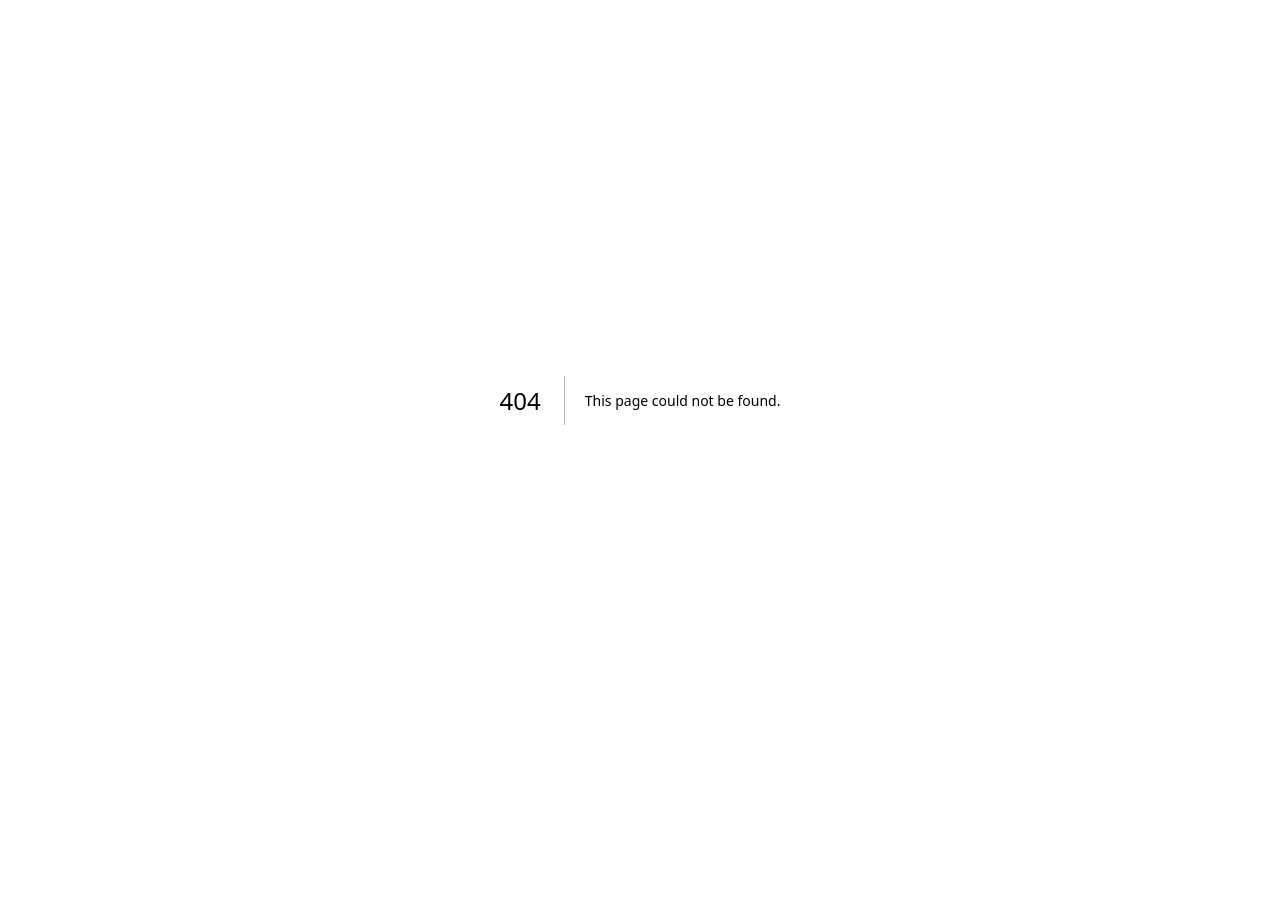
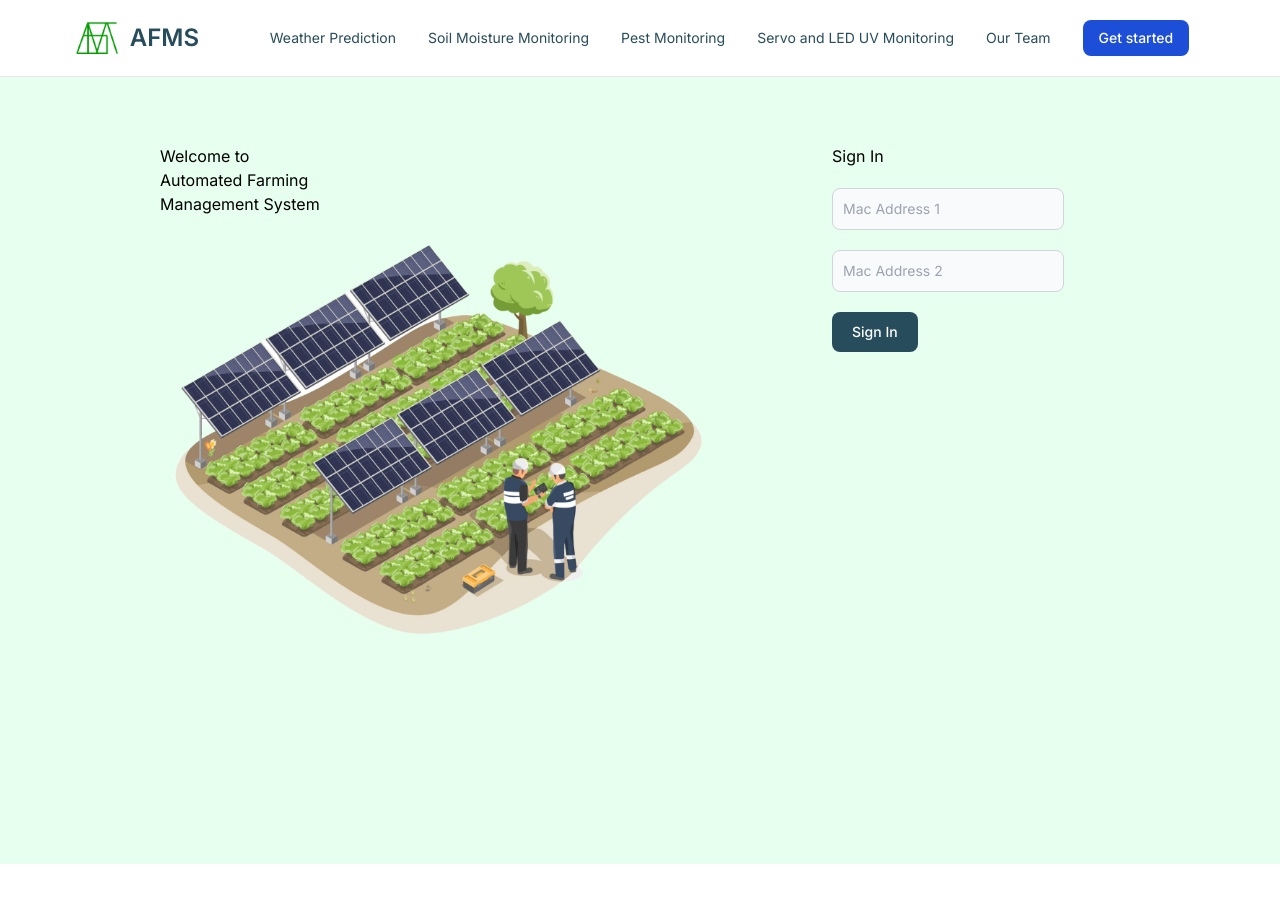
Before and after one commit to muhdastinf/AFMS-Prototech, a Next.js app in the folder afms/: page /login in a window 1280 px wide. Before the commit this address had no page. Shown: the top 902 px of the page. Before the commit the page ends 800 px from the top, so only its background shows below. Built offline with nearby package versions, Linux system fonts and the light colour scheme.

Commit message:
feat: add login page

```diff
--- /dev/null
+++ b/afms/src/app/login/page.jsx
@@ -0,0 +1,56 @@
+"use client";
+
+import Navbar from "../components/Navbar";
+import Footer from "../components/Footer";
+
+export default function Login() {
+  return (
+    <>
+      <Navbar />
+      <div className="mt-16 mb-8 flex flex-row md:pt-20 bg-[#E6FFEE] min-h-svh md:space-x-28">
+        <div className="flex-col ml-40">
+          <h1>Welcome to</h1>
+          <h1>
+            Automated Farming <br /> Management System
+          </h1>
+          <img
+            src="/farminglogin.png"
+            alt="Gambar Smart Farming"
+            className="md:w-[35rem]"
+          />
+        </div>
+
+        <form className="flex-row">
+          <div className="text-bold mb-5">Sign In</div>
+          <div className="mb-5">
+            <input
+              type="text"
+              id="address1"
+              className="bg-gray-50 border border-gray-300 text-gray-900 text-sm rounded-lg focus:ring-blue-500 focus:border-blue-500 block w-full p-2.5 dark:bg-gray-700 dark:border-gray-600 dark:placeholder-gray-400 dark:text-white dark:focus:ring-blue-500 dark:focus:border-blue-500"
+              placeholder="Mac Address 1"
+              required
+            />
+          </div>
+          <div className="mb-5">
+            <input
+              type="text"
+              id="address2"
+              className="bg-gray-50 border border-gray-300 text-gray-900 text-sm rounded-lg focus:ring-blue-500 focus:border-blue-500 block w-full p-2.5 dark:bg-gray-700 dark:border-gray-600 dark:placeholder-gray-400 dark:text-white dark:focus:ring-blue-500 dark:focus:border-blue-500"
+              placeholder="Mac Address 2"
+              required
+            />
+          </div>
+          <div className="mb-5">
+            <button
+              type="submit"
+              className="text-white bg-[#274C5B] hover:bg-blue-800 focus:ring-4 focus:outline-none focus:ring-blue-300 font-medium rounded-lg text-sm w-full sm:w-auto px-5 py-2.5 text-center dark:bg-blue-600 dark:hover:bg-blue-700 dark:focus:ring-blue-800"
+            >
+              Sign In
+            </button>
+          </div>
+        </form>
+      </div>
+      <Footer />
+    </>
+  );
+}
```
Also changed, not shown: afms/public/farminglogin.png (added).
